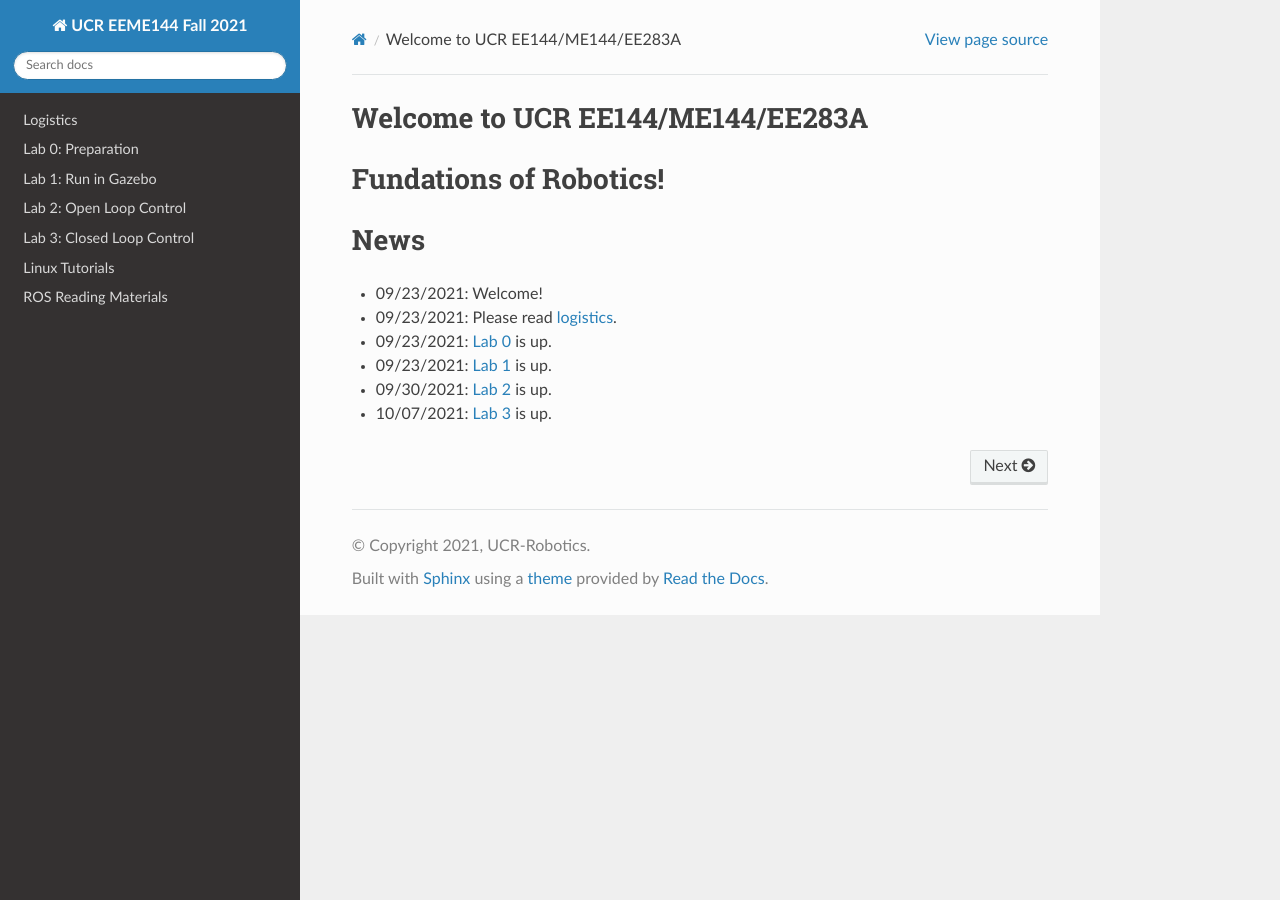
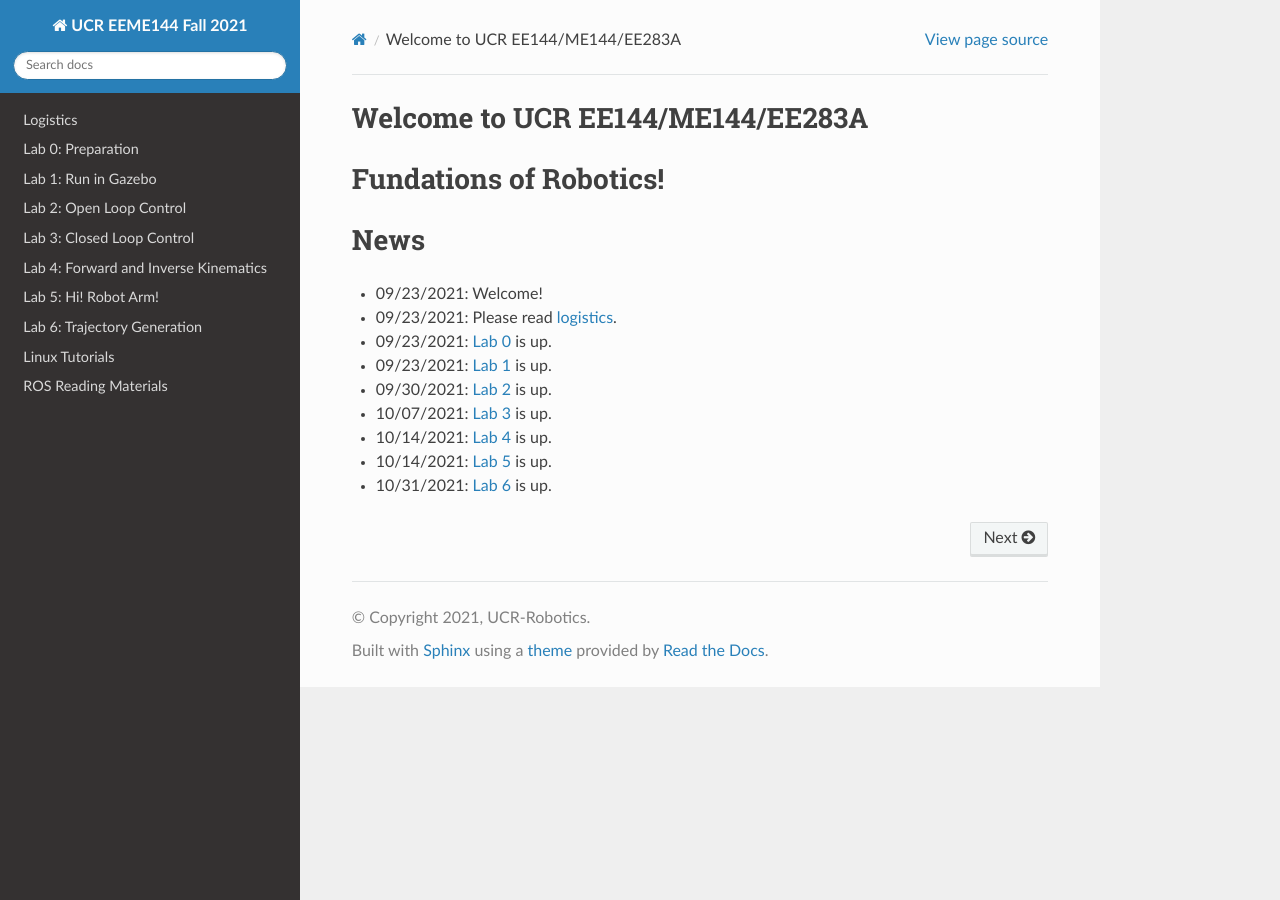
Before and after one commit to UCR-Robotics/ee144, a Sphinx documentation site: the page built from docs/index.rst, in a window 1280 px wide. Built offline with Sphinx 7.4.7 and the Read the Docs theme 2.0.0, drawn with Linux system fonts in a browser that asks for light colours; some of the changed lines change nothing that is shown.

Commit message:
Update index.rst

```diff
--- a/docs/index.rst
+++ b/docs/index.rst
@@ -17,6 +17,9 @@ Fundations of Robotics!
     lab1
     lab2
     lab3
+    lab4
+    lab5
+    lab6
     linux
     ros
 
@@ -30,13 +33,10 @@ News
 - 09/23/2021: `Lab 1 <lab1.html>`_ is up.
 - 09/30/2021: `Lab 2 <lab2.html>`_ is up.
 - 10/07/2021: `Lab 3 <lab3.html>`_ is up.
+- 10/14/2021: `Lab 4 <lab4.html>`_ is up.
+- 10/14/2021: `Lab 5 <lab5.html>`_ is up.
+- 10/31/2021: `Lab 6 <lab6.html>`_ is up.
 
 ..
-   - 10/12/2020: `Linux Tutorials <linux.html>`_ have been posted.
-   - 10/12/2020: `ROS Reading Materials <ros.html>`_ have been posted.
-   - 10/26/2020: `Lab 4 <lab4.html>`_ is up.
-   - 11/02/2020: `Lab 5 <lab5.html>`_ is up.
-   - 11/03/2020: `Lab 4 Bonus <lab4bonus.html>`_ is up.
-   - 11/16/2020: `Lab 6 <lab6.html>`_ is up.
    - 11/23/2020: `Lab 7 <lab7.html>`_ is up.
    - 11/30/2020: `Lab 8 <lab8.html>`_ is up.
```
